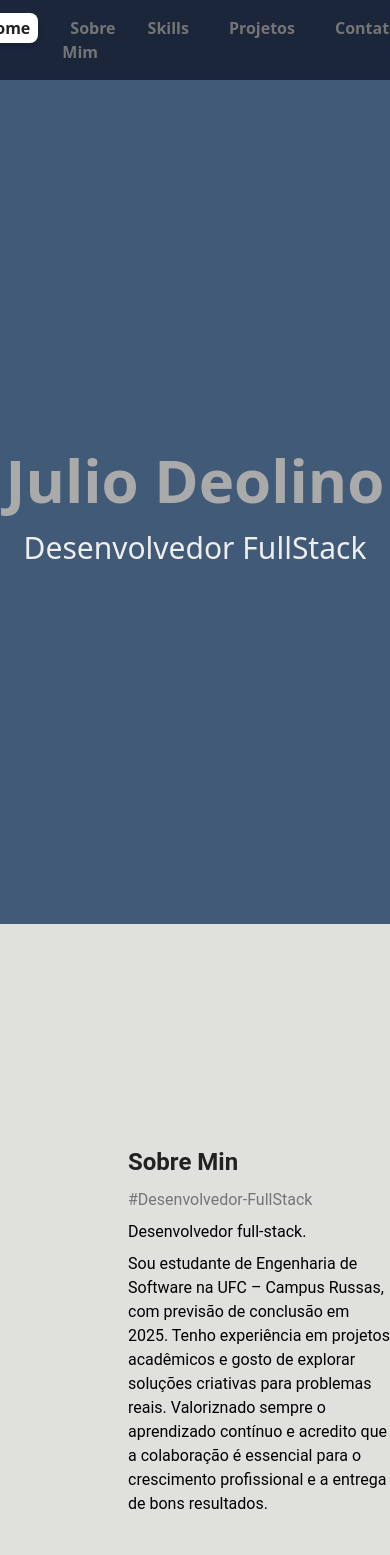
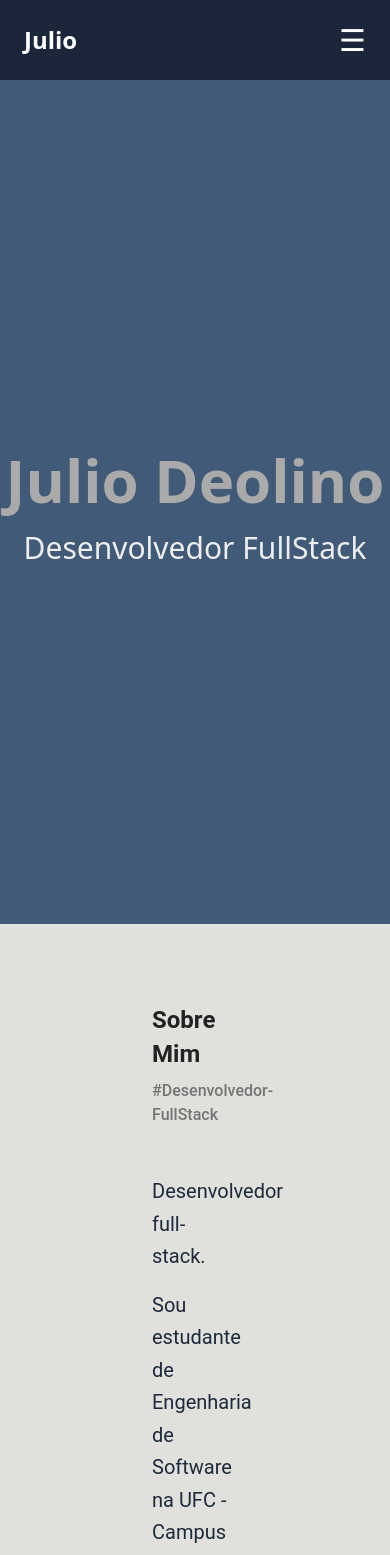
Before and after one commit to juliodeolino/Site_portifolio, a React (Vite) app: page / in a window 390 px wide. Shown: the top 1555 px of the page. Built offline with nearby package versions, Linux system fonts and the light colour scheme.

Commit message:
AjustesMenu

```diff
--- a/src/componentes/About.jsx
+++ b/src/componentes/About.jsx
@@ -1,17 +1,39 @@
 const About = () => {
     return (
-        <>
-            <section className="w-full min-h-[100vh] bg-minha-cor-secundaria flex items-center font-roboto"
+        <section
+            // 1. Estrutura Principal: Padding vertical grande e altura mínima
+            className="w-full min-h-screen bg-minha-cor-secundaria py-20 lg:py-32 font-roboto"
             id="sobre-min"
+        >
+            <div
+                // 2. Container: Centraliza o conteúdo e define padding responsivo
+                className="max-w-7xl mx-32 px-6 md:px-12 lg:px-16"
             >
-                <div className="w-[500px] h-[400px] ml-32 flex flex-col ">
-                    <h2 className="pb-2 text-xl font-semibold text-minha-cor-terciaria-black">Sobre Min</h2>
-                    <p className="pb-2 text-md text-minha-cor-secundaria-light flex">#Desenvolvedor-FullStack</p>
-                    <p className="pb-2">Desenvolvedor full-stack.</p>
-                    <p>Sou estudante de Engenharia de Software na UFC – Campus Russas, com previsão de conclusão em 2025. Tenho experiência em projetos acadêmicos e gosto de explorar soluções criativas para problemas reais. Valoriznado sempre o aprendizado contínuo e acredito que a colaboração é essencial para o crescimento profissional e a entrega de bons resultados.</p>
+                {/* Título e Subtítulo */}
+                <h2 className="pb-2 text-xl md:text-3xl font-bold text-minha-cor-terciaria-black">
+                    Sobre Mim
+                </h2>
+                <p className="pb-8 font-medium text-minha-cor-secundaria-light">
+                    #Desenvolvedor-FullStack
+                </p>
+
+                {/* 3. Conteúdo Principal: Seção de Texto (Ocupa largura total no mobile) */}
+                <div
+                    // No desktop (LG), o texto ocupa 50% da largura, mas 100% no mobile.
+                    className="lg:w-1/2 w-full mt-4"
+                >
+                    <p className="mb-4 text-gray-800 text-lg leading-relaxed">
+                        Desenvolvedor full-stack.
+                    </p>
+
+                    <p className="text-gray-800 text-lg leading-relaxed">
+                        Sou estudante de Engenharia de Software na UFC - Campus Russas, com previsão de conclusão em 2025. Tenho experiência em projetos acadêmicos e gosto de explorar soluções criativas para problemas reais. Valorizando sempre o aprendizado contínuo e acredito que a colaboração é essencial para o crescimento profissional e a entrega de bons resultados.
+                    </p>
+                    {/* Aqui você pode adicionar um botão de CV, se quiser */}
                 </div>
-            </section>
-        </>
+
+            </div>
+        </section>
     );
 };
 
--- a/src/componentes/Header.jsx
+++ b/src/componentes/Header.jsx
@@ -1,37 +1,18 @@
 import { useState, useEffect } from "react";
 
 const Header = () => {
-  const [activeSection, setActiveSection] = useState("home"); // Inicia com 'home'
+    const [activeSection, setActiveSection] = useState("home");
+    const [isMenuOpen, setIsMenuOpen] = useState(false);
 
-  useEffect(() => {
-    const sections = document.querySelectorAll("section[id]");
-    const observerOptions = {
-      root: null, // O viewport é o root
-      rootMargin: "0px", // Detecta quando o centro da seção cruza o centro da viewport
-      threshold: 0.1,
-    };
-    const observer = new IntersectionObserver((entries) => {
-      entries.forEach((entry) => {
-        if (entry.isIntersecting) {
-          // Quando uma seção entra no ponto de interseção (o meio da tela), define-a como ativa
-          console.log('Active Section:', entry.target.id);
-          setActiveSection(entry.target.id);
 
-        }
-      });
-    }, observerOptions);
+    const navLinks = [
+        { id: "home", label: "Home" },
+        { id: "sobre-min", label: "Sobre Mim" },
+        { id: "skills", label: "Skills" },
+        { id: "projetos", label: "Projetos" },
+        { id: "contatos", label: "Contatos" },
+    ];
 
-    sections.forEach((section) => {
-      observer.observe(section);
-    });
-
-    // Função de limpeza para parar de observar quando o componente é desmontado
-    return () => {
-      sections.forEach((section) => {
-        observer.unobserve(section);
-      });
-    };
-  }, []); // O array vazio garante que o efeito rode apenas uma vez (ao montar)
 
     const handleNavLinkClick = (e, sectionId) => {
         e.preventDefault(); // Impede o comportamento padrão do link de âncora
@@ -46,85 +27,137 @@ const Header = () => {
         }
     };
 
+    // Função para fechar o menu após o clique nos links do menu mobile
+    const handleMobileNavClick = (e, sectionId) => {
+        handleNavLinkClick(e, sectionId);
+        setIsMenuOpen(false); // Fecha o menu depois de clicar em um link
+    };
+
+    // Função para gerar as classes (ativa/hover)
+    const getLinkClasses = (sectionId, isMobile = false) => {
+        const baseClasses = `px-2 py-1 rounded-lg font-bold transition-all duration-300 ${
+            isMobile ? 'block py-3 text-lg' : 'text-minha-cor-secundaria-light'
+        }`;
+
+        const activeClasses = isMobile
+            ? "text-minha-cor-terciaria-black bg-white/90"
+            : "text-minha-cor-terciaria-black bg-white shadow-md";
+
+        const hoverClasses = isMobile
+            ? "text-white hover:bg-white/10"
+            : "hover:text-minha-cor-secundaria";
+
+        // Ajuste a cor do último hover no desktop, se necessário
+        const desktopHoverClasses = sectionId === "contatos" && !isMobile
+            ? "hover:text-white"
+            : hoverClasses;
+
+        if (activeSection === sectionId) {
+            return `${baseClasses} ${activeClasses}`;
+        }
+
+        return `${baseClasses} ${desktopHoverClasses}`;
+    }
+
+
+    useEffect(() => {
+        const sections = document.querySelectorAll("section[id]");
+        const observerOptions = {
+            root: null,
+            rootMargin: "0px",
+            threshold: 0.1,
+        };
+        const observer = new IntersectionObserver((entries) => {
+            entries.forEach((entry) => {
+                if (entry.isIntersecting) {
+                    setActiveSection(entry.target.id);
+                }
+            });
+        }, observerOptions);
+
+        sections.forEach((section) => {
+            observer.observe(section);
+        });
+
+        // Função de limpeza
+        return () => {
+            sections.forEach((section) => {
+                observer.unobserve(section);
+            });
+        };
+    }, []);
+
     return (
         <>
-      <div className="fixed top-0 left-0 w-full h-20 bg-minha-cor-primaria items-center flex justify-center z-50">
-        <nav>
+            {/* 1. HEADER PRINCIPAL (Fixo no Topo) */}
+            <div className="fixed top-0 left-0 w-full bg-minha-cor-primaria z-50">
+                <div className="flex justify-between items-center h-20 px-6 md:px-12">
+
+                    {/* Logotipo/Título */}
+                    <div className="text-2xl font-extrabold text-white">Julio</div>
+
+                    {/* Botão Hambúrguer (Visível apenas no Mobile) */}
+                    <button
+                        className="md:hidden text-white text-3xl z-[100]"
+                        onClick={() => setIsMenuOpen(!isMenuOpen)}
+                        aria-label="Toggle navigation"
+                    >
+                        {isMenuOpen ? "✕" : "☰"}
+                    </button>
+
+                    {/* Menu DESKTOP (Visível apenas no MD e acima) */}
+                    <nav className="hidden md:block">
                         <ul className="flex justify-center space-x-6">
-                        <li>
+                            {navLinks.map((link) => (
+                                <li key={link.id}>
                                     <a
-                href="#home"
-                onClick={(e) => handleNavLinkClick(e, "home")}
-                className={`text-minha-cor-secundaria-light px-2 py-1 rounded-lg font-bold transition-all duration-300
-                ${
-                  activeSection === "home"
-                    ? "text-minha-cor-terciaria-black bg-white shadow-md"
-                    : "hover:text-minha-cor-secundaria"
-                }`}
+                                        href={`#${link.id}`}
+                                        onClick={(e) => handleNavLinkClick(e, link.id)}
+                                        className={getLinkClasses(link.id, false)}
                                     >
-                Home
+                                        {link.label}
                                     </a>
                                 </li>
-            <li>
-              <a
-                href="#sobre-min"
-                onClick={(e) => handleNavLinkClick(e, "sobre-min")}
-                className={`text-minha-cor-secundaria-light px-2 py-1 rounded-lg font-bold transition-all duration-300
-                ${
-                  activeSection === "sobre-min"
-                    ? "text-minha-cor-terciaria-black bg-white shadow-md"
-                    : "hover:text-minha-cor-secundaria"
-                }`}
-              >
-                Sobre Mim
-              </a>
-            </li>
-            <li>
-              <a
-                href="#skills"
-                onClick={(e) => handleNavLinkClick(e, "skills")}
-                className={`text-minha-cor-secundaria-light px-2 py-1 rounded-lg font-bold transition-all duration-300
-                ${
-                  // ✨ AQUI ESTÁ A CORREÇÃO: "skills" deve ser comparado com "skills" ✨
-                  activeSection === "skills"
-                    ? "text-minha-cor-terciaria-black bg-white shadow-md"
-                    : "hover:text-minha-cor-secundaria"
-                }`}
-              >
-                Skills
-              </a>
-            </li>
-            <li>
-              <a
-                href="#projetos"
-                onClick={(e) => handleNavLinkClick(e, "projetos")}
-                className={`text-minha-cor-secundaria-light px-2 py-1 rounded-lg font-bold transition-all duration-300
-                ${
-                  activeSection === "projetos"
-                    ? "text-minha-cor-terciaria-black bg-white shadow-md"
-                    : "hover:text-minha-cor-secundaria"
-                }`}
-              >
-                Projetos
-              </a>
-            </li>
-            <li>
-              <a
-                href="#contatos"
-                onClick={(e) => handleNavLinkClick(e, "contatos")}
-                className={`text-minha-cor-secundaria-light px-2 py-1 rounded-lg font-bold transition-all duration-300
-                ${
-                  activeSection === "contatos"
-                    ? "text-minha-cor-terciaria-black bg-white shadow-md"
-                    : "hover:text-white" // Verifique a consistência do hover aqui, se quiser igual aos outros
-                }`}
-              >
-                Contatos
-              </a>
-            </li>
+                            ))}
                         </ul>
                     </nav>
                 </div>
+            </div>
+
+            {/* 2. MENU LATERAL FIXO (OFF-CANVAS) */}
+            <nav
+                className={`
+                    fixed top-0 right-0 h-screen w-full sm:w-80 // w-full para mobile pequeno, w-80 para tablets
+                    bg-minha-cor-primaria/95
+                    pt-20
+                    transform transition-transform duration-300 ease-in-out
+                    md:hidden
+                    z-40
+                    ${isMenuOpen ? 'translate-x-0' : 'translate-x-full'} // Controla a transição
+                `}
+            >
+                <ul className="flex flex-col space-y-2 p-4 pt-8">
+                    {navLinks.map((link) => (
+                        <li key={link.id}>
+                            <a
+                                href={`#${link.id}`}
+                                onClick={(e) => handleMobileNavClick(e, link.id)} // Usa a função que FECHA o menu
+                                className={getLinkClasses(link.id, true)}
+                            >
+                                {link.label}
+                            </a>
+                        </li>
+                    ))}
+                </ul>
+            </nav>
+
+            {/* 3. OVERLAY ESCURO (Fundo) */}
+            {isMenuOpen && (
+                <div
+                    className="fixed inset-0 bg-black opacity-50 z-30 md:hidden"
+                    onClick={() => setIsMenuOpen(false)} // Fecha ao clicar no fundo
+                />
+            )}
         </>
     );
 };
```
Lines whose indentation alone changed are shown as unchanged.
